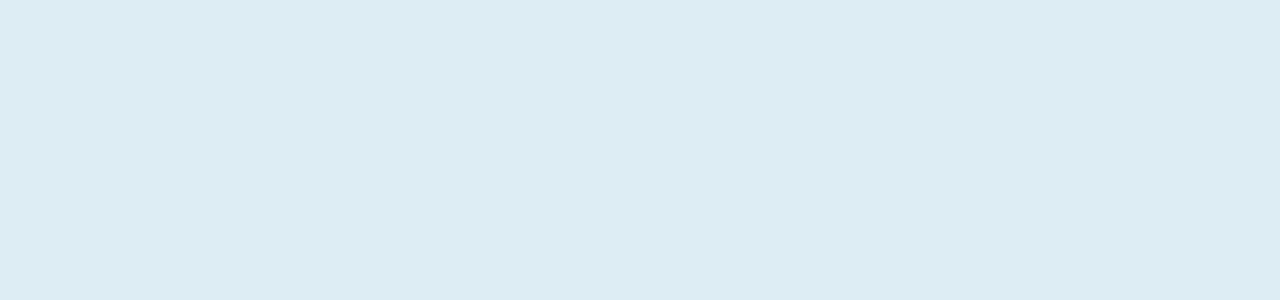
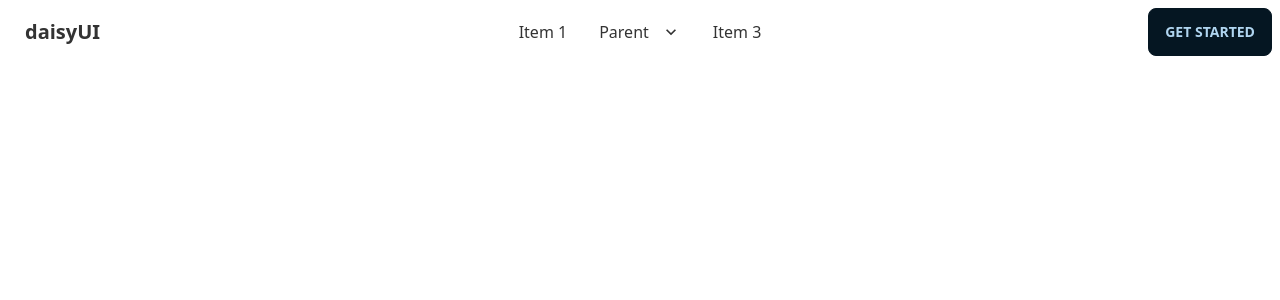
Before and after one commit to najmulhc/coachly-frontend, a React (Create React App) app: page / in a window 1280 px wide. Shown: the top 300 px of the page. Built offline with nearby package versions, Linux system fonts and the light colour scheme.

Commit message:
barebone navbar is imported  form daisyui

```diff
--- a/package.json
+++ b/package.json
@@ -9,6 +9,7 @@
     "daisyui": "^2.15.2",
     "react": "^18.1.0",
     "react-dom": "^18.1.0",
+    "react-router-dom": "6",
     "react-scripts": "5.0.1",
     "tailwindcss": "^3.0.24",
     "web-vitals": "^2.1.0"
--- a/src/App.jsx
+++ b/src/App.jsx
@@ -1,7 +1,14 @@
 import "./App.css";
+import Navbar from "./Components/Navbar";
 
 const App = () => {
-  return <div className="App bg-base-100" />;
+  return (
+    <div className=" bg-base-100">
+
+      <Navbar />
+
+    </div>
+  );
 };
 
 export default App;
--- /dev/null
+++ b/src/Components/Navbar.jsx
@@ -0,0 +1,101 @@
+import React from "react";
+
+const Navbar = () => {
+  return (
+    <div className=" bg-base-100">
+          <div className="navbar container mx-auto">
+          <div className="navbar-start">
+        <div className="dropdown">
+          <label tabIndex="0" className="btn btn-ghost lg:hidden">
+            <svg
+              xmlns="http://www.w3.org/2000/svg"
+              className="h-5 w-5"
+              fill="none"
+              viewBox="0 0 24 24"
+              stroke="currentColor"
+            >
+              <path
+                strokeLinecap="round"
+                strokeLinejoin="round"
+                strokeWidth="2"
+                d="M4 6h16M4 12h8m-8 6h16"
+              />
+            </svg>
+          </label>
+          <ul
+            tabIndex="0"
+            className="menu menu-compact dropdown-content mt-3 p-2 shadow bg-base-100 rounded-box w-52"
+          >
+            <li>
+              <a>Item 1</a>
+            </li>
+            <li tabIndex="0">
+              <a className="justify-between">
+                Parent
+                <svg
+                  className="fill-current"
+                  xmlns="http://www.w3.org/2000/svg"
+                  width="24"
+                  height="24"
+                  viewBox="0 0 24 24"
+                >
+                  <path d="M8.59,16.58L13.17,12L8.59,7.41L10,6L16,12L10,18L8.59,16.58Z" />
+                </svg>
+              </a>
+              <ul className="p-2">
+                <li>
+                  <a>Submenu 1</a>
+                </li>
+                <li>
+                  <a>Submenu 2</a>
+                </li>
+              </ul>
+            </li>
+            <li>
+              <a>Item 3</a>
+            </li>
+          </ul>
+        </div>
+        <a className="btn btn-ghost normal-case text-xl">daisyUI</a>
+      </div>
+      <div className="navbar-center hidden lg:flex">
+        <ul className="menu menu-horizontal p-0">
+          <li>
+            <a>Item 1</a>
+          </li>
+          <li tabIndex="0">
+            <a>
+              Parent
+              <svg
+                className="fill-current"
+                xmlns="http://www.w3.org/2000/svg"
+                width="20"
+                height="20"
+                viewBox="0 0 24 24"
+              >
+                <path d="M7.41,8.58L12,13.17L16.59,8.58L18,10L12,16L6,10L7.41,8.58Z" />
+              </svg>
+            </a>
+            <ul className="p-2">
+              <li>
+                <a>Submenu 1</a>
+              </li>
+              <li>
+                <a>Submenu 2</a>
+              </li>
+            </ul>
+          </li>
+          <li>
+            <a>Item 3</a>
+          </li>
+        </ul>
+      </div>
+      <div className="navbar-end">
+        <a className="btn">Get started</a>
+      </div>
+      </div>
+    </div>
+  );
+};
+
+export default Navbar;
--- a/tailwind.config.js
+++ b/tailwind.config.js
@@ -7,21 +7,21 @@
     themes: [
       {
         mytheme: {
-          primary: "#1181B2",
+          primary: "#397BDD",
 
-          secondary: "#44449B",
+          secondary: "#FD5894",
 
-          accent: "#212221",
+          accent: "#1D3066",
 
           neutral: "#051622",
 
-          "base-100": "#DDEDF4",
+          "base-100": "#fff",
 
           info: "#4AA8BF",
 
-          success: "#81328F",
+          success: "#03A55A",
 
-          warning: "#EF8234",
+          warning: "#F50346",
 
           error: "#EA4034",
         },
```
Also changed, not shown: .eslintrc.json, 1 other file (tests, documents, lock files or other folders).
